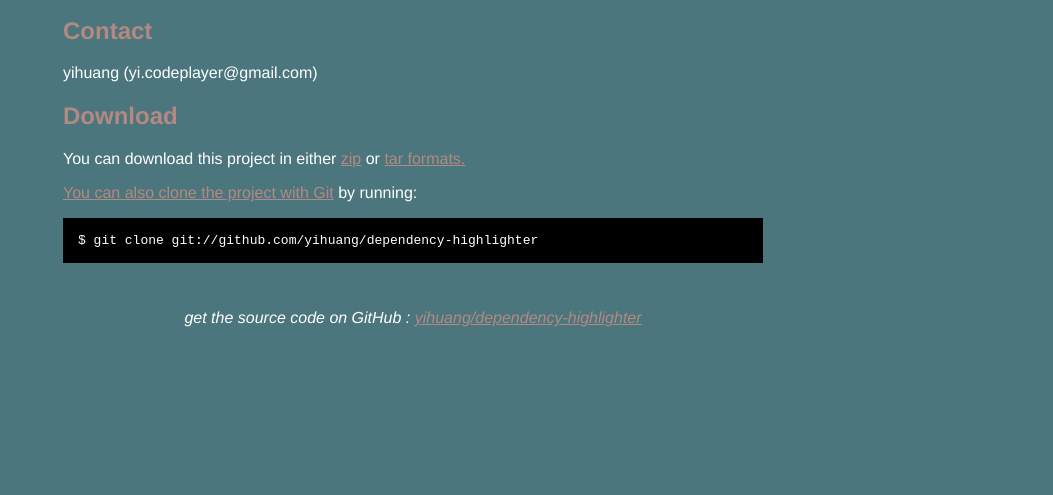
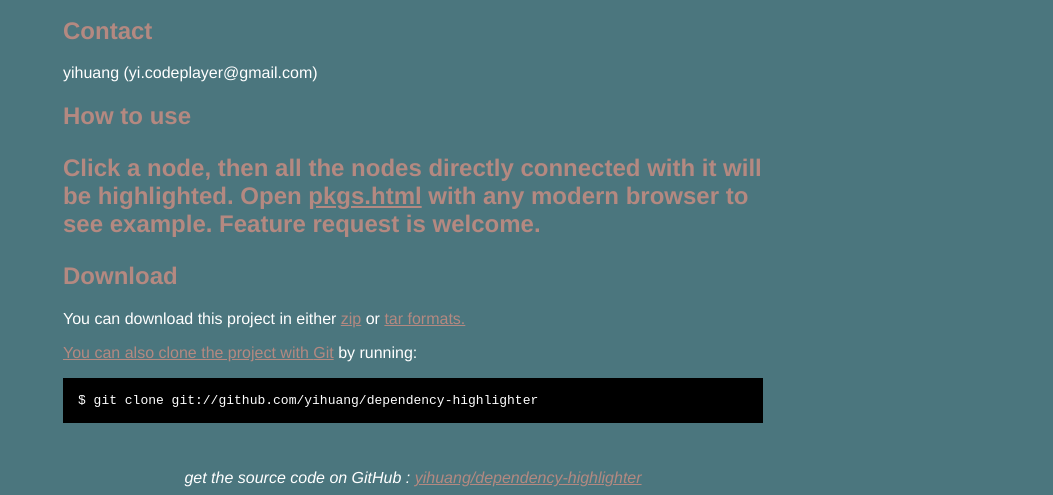
Before and after one commit to yihuang/dependency-highlighter, a plain HTML site: page index.html in a window 1280 px wide. Shown: the part 332-827 px from the top of the page, without its empty margins (227-1280 px from the left). Before the commit the page ends 800 px from the top, so only its background shows below. Drawn offline with Linux system fonts and the light colour scheme.

Commit message:
add example

```diff
--- a/index.html
+++ b/index.html
@@ -68,6 +68,15 @@
       <p>yihuang (yi.codeplayer@gmail.com)
 <br/>      </p>
 
+      <h2>How to use<h2>
+
+              <p>
+Click a node, then all the nodes directly connected with it will be highlighted.
+
+Open <a href="pkgs.html">pkgs.html</a> with any modern browser to see example.
+
+Feature request is welcome.
+</p>
 
     <h2>Download</h2>
     <p>
```
